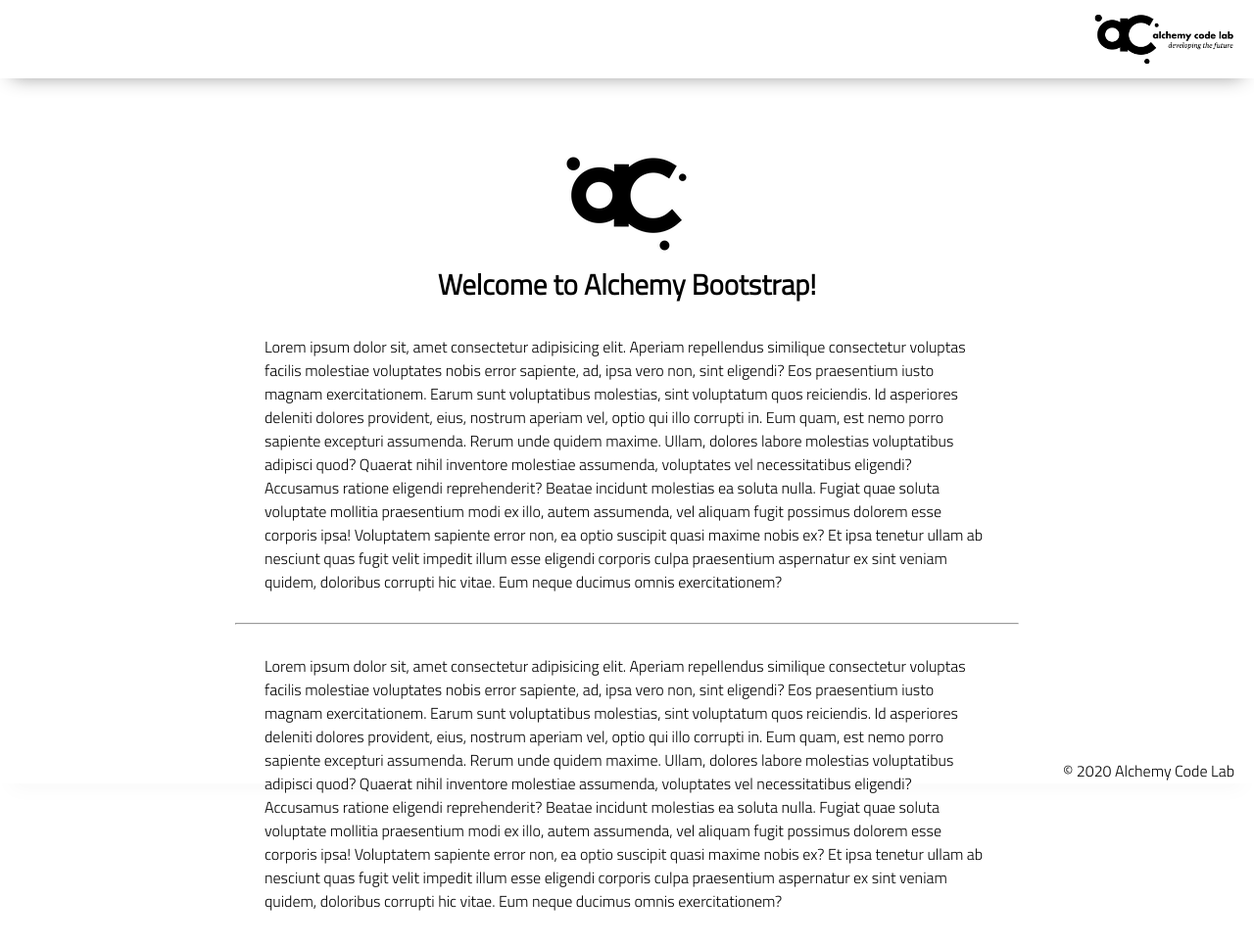
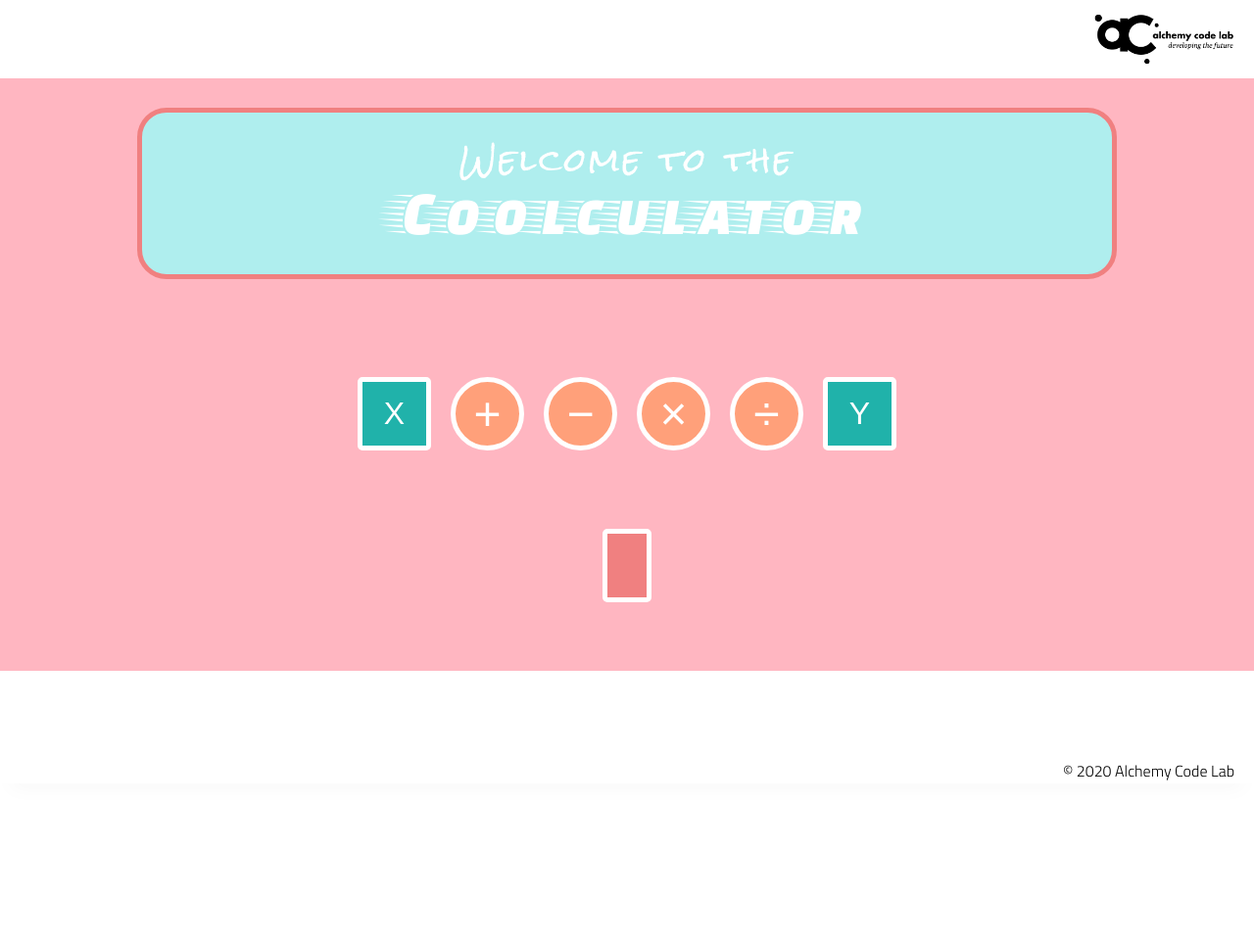
Before and after one commit to erichsauer/lab-calculator-jan-2021, a plain HTML site: page index.html in a window 1280 px wide. Shown: the whole page at 98% size. After the commit the page ends 800 px from the top, so only its background shows below. Drawn offline with Linux system fonts and the light colour scheme.

Commit message:
builds pretty  calculator with addition functionality so far

```diff
--- a/app.js
+++ b/app.js
@@ -1,5 +1,53 @@
 // import functions and grab DOM elements
+const input1 = document.getElementById('input-1')
+const input2 = document.getElementById('input-2')
+const addButton = document.getElementById('add-button')
+const subButton = document.getElementById('sub-button')
+const multButton = document.getElementById('mult-button')
+const divButton = document.getElementById('div-button')
+const result = document.getElementById('result-div')
+const affirm = document.getElementById('affirmation')
+
 
 // initialize state
 
 // set event listeners to update state and DOM
+addButton.addEventListener('click', () => {
+    // cool zone
+    const inputNumber = Number(input1.value)
+    const inputNumber2 = Number(input2.value)
+    const addResult = inputNumber + inputNumber2
+
+    affirm.textContent = "🧠 Mathematical!! 💪🏼"
+    result.textContent = addResult
+});
+
+addButton.addEventListener('click', () => {
+    // cool zone
+    const inputNumber = Number(input1.value)
+    const inputNumber2 = Number(input2.value)
+    const addResult = inputNumber + inputNumber2
+
+    affirm.textContent = "🧠 Mathematical!! 💪🏼"
+    result.textContent = addResult
+});
+
+addButton.addEventListener('click', () => {
+    // cool zone
+    const inputNumber = Number(input1.value)
+    const inputNumber2 = Number(input2.value)
+    const addResult = inputNumber + inputNumber2
+
+    affirm.textContent = "🧠 Mathematical!! 💪🏼"
+    result.textContent = addResult
+});
+
+addButton.addEventListener('click', () => {
+    // cool zone
+    const inputNumber = Number(input1.value)
+    const inputNumber2 = Number(input2.value)
+    const addResult = inputNumber + inputNumber2
+
+    affirm.textContent = "🧠 Mathematical!! 💪🏼"
+    result.textContent = addResult
+});
--- a/index.html
+++ b/index.html
@@ -9,39 +9,35 @@
     <link rel="stylesheet" href="styles/reset.css">
     <link rel="stylesheet" href="styles/style.css">
     <link rel="stylesheet" href="styles/home.css">
-    <title>Document</title>
+    <link rel="preconnect" href="https://fonts.gstatic.com">
+    <link href="https://fonts.googleapis.com/css2?family=Faster+One&display=swap" rel="stylesheet">
+    <link rel="preconnect" href="https://fonts.gstatic.com">
+    <link href="https://fonts.googleapis.com/css2?family=Rock+Salt&display=swap" rel="stylesheet">
+    <title>Coolculator</title>
 </head>
 
 <body>
     <header>
         <div class="gutter-right logo">
-            <img src="assets/big-logo.png"/>
+            <img src="assets/big-logo.png" />
         </div>
     </header>
     <main>
-        <section class="main-section">
-            <img class="main-logo" src="assets/alchemy-logo.png"/>
-            <h2>
-                Welcome to Alchemy Bootstrap!
-            </h2>
-
-            <content>
-            <p>
-                Lorem ipsum dolor sit, amet consectetur adipisicing elit. Aperiam repellendus similique consectetur voluptas facilis molestiae voluptates nobis error sapiente, ad, ipsa vero non, sint eligendi? Eos praesentium iusto magnam exercitationem.
-                Earum sunt voluptatibus molestias, sint voluptatum quos reiciendis. Id asperiores deleniti dolores provident, eius, nostrum aperiam vel, optio qui illo corrupti in. Eum quam, est nemo porro sapiente excepturi assumenda.
-                Rerum unde quidem maxime. Ullam, dolores labore molestias voluptatibus adipisci quod? Quaerat nihil inventore molestiae assumenda, voluptates vel necessitatibus eligendi? Accusamus ratione eligendi reprehenderit? Beatae incidunt molestias ea soluta nulla.
-                Fugiat quae soluta voluptate mollitia praesentium modi ex illo, autem assumenda, vel aliquam fugit possimus dolorem esse corporis ipsa! Voluptatem sapiente error non, ea optio suscipit quasi maxime nobis ex?
-                Et ipsa tenetur ullam ab nesciunt quas fugit velit impedit illum esse eligendi corporis culpa praesentium aspernatur ex sint veniam quidem, doloribus corrupti hic vitae. Eum neque ducimus omnis exercitationem?
-            </p>
-            <hr />
-            <p>
-                Lorem ipsum dolor sit, amet consectetur adipisicing elit. Aperiam repellendus similique consectetur voluptas facilis molestiae voluptates nobis error sapiente, ad, ipsa vero non, sint eligendi? Eos praesentium iusto magnam exercitationem.
-                Earum sunt voluptatibus molestias, sint voluptatum quos reiciendis. Id asperiores deleniti dolores provident, eius, nostrum aperiam vel, optio qui illo corrupti in. Eum quam, est nemo porro sapiente excepturi assumenda.
-                Rerum unde quidem maxime. Ullam, dolores labore molestias voluptatibus adipisci quod? Quaerat nihil inventore molestiae assumenda, voluptates vel necessitatibus eligendi? Accusamus ratione eligendi reprehenderit? Beatae incidunt molestias ea soluta nulla.
-                Fugiat quae soluta voluptate mollitia praesentium modi ex illo, autem assumenda, vel aliquam fugit possimus dolorem esse corporis ipsa! Voluptatem sapiente error non, ea optio suscipit quasi maxime nobis ex?
-                Et ipsa tenetur ullam ab nesciunt quas fugit velit impedit illum esse eligendi corporis culpa praesentium aspernatur ex sint veniam quidem, doloribus corrupti hic vitae. Eum neque ducimus omnis exercitationem?
-            </p>
-
+        <section class="welcome-section">
+            <div class="welcome">Welcome to the</div>
+            <div class="coolculator">Coolculator</div>
+        </section>
+        <section class="calc-box">
+            <input id="input-1" class="calc-input" type="text" placeholder="X"></input>
+            <button id="add-button" class="calc-button">+</button>
+            <button id="sub-button" class="calc-button">−</button>
+            <button id="mult-button" class="calc-button">×</button>
+            <button id="div-button" class="calc-button">÷</button>
+            <input id="input-2" class="calc-input" type="text" placeholder="Y"></input>
+        </section>
+        <section class="result-container">
+            <div id="result-div" class="result"><strong></strong></div>
+            <div id="affirmation"></div>
         </section>
     </main>
     <footer>
--- a/styles/style.css
+++ b/styles/style.css
@@ -28,6 +28,7 @@ main {
     justify-content: center;
     align-items: center;
     margin-bottom: calc(var(--footer-height));
+    background-color: lightpink;
 }
 
 section {
@@ -78,8 +79,6 @@ header img {
     height: var(--header-height);
 }
 
-
-
 content {
     width: 80%;
 }
@@ -117,3 +116,99 @@ footer {
     }
 
   }
+
+  .coolculator {
+      font-family: 'Faster One', Arial, Helvetica, sans-serif;
+      font-size: 4rem;
+      color: white;
+  }
+
+  .welcome {
+    font-family: 'Rock Salt', cursive;
+    font-size: 2rem;
+    color: white;
+    margin-bottom: -20px;
+    margin-top: -20px;
+    letter-spacing: 3px;
+
+  }
+
+  .welcome-section {
+    background-color: paleturquoise;
+    border-radius: 30px;
+    border: solid lightcoral 5px;
+    }
+
+.calc-box {
+    display: flex;
+    flex-direction: row;
+    padding-bottom: 0px;
+
+}
+
+.calc-button {
+    display: flex;
+    align-items: center;
+    justify-content: center;
+    width: 75px;
+    height: 75px;
+    margin: 10px;
+    font-size: 3rem;
+    color: white;
+    border-radius: 37.5px;
+    background-color: lightsalmon;
+    border: solid white 5px;
+}
+
+.calc-input {
+    display: flex;
+    align-items: center;
+    justify-content: center;
+    text-align: center;
+    text-justify: center;
+    width: 75px;
+    height: 75px;
+    margin: 10px;
+    font-size: 2rem;
+    color: white;
+    border-radius: 5px;
+    background-color: lightseagreen;
+    border: solid white 5px;
+}
+
+.result {
+    display: flex;
+    align-items: center;
+    justify-content: center;
+    text-align: center;
+    text-justify: center;
+    width: text;
+    height: 75px;
+    margin: 10px;
+    font-size: 2rem;
+    color: white;
+    border-radius: 5px;
+    background-color: lightcoral;
+    border: solid white 5px;
+    padding-left: 20px;
+    padding-right: 20px;
+}
+
+#result-div {
+    font-weight: bolder;
+}
+
+.result-container {
+    padding-top: 0px;
+}
+
+#affirmation {
+    font-family: 'Rock Salt', cursive;
+    font-size: 2rem;
+    color: white;
+    letter-spacing: 3px;
+}
+
+::placeholder {
+    color: white;
+  }
```
Also changed, not shown: package-lock.json (added).
